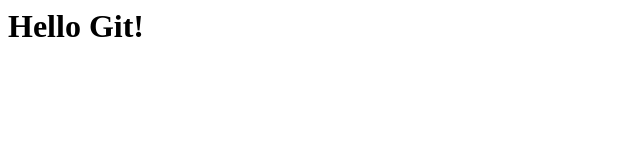
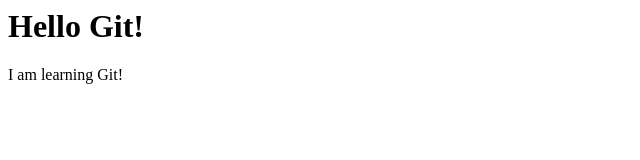
Before and after one commit to rtnix1/git-learning, a plain HTML site: page index.html in a window 1280 px wide. Shown: the whole page, without its empty margins (0-640 px from the left). Drawn offline with Linux system fonts and the light colour scheme.

Commit message:
Add learning message

```diff
--- a/index.html
+++ b/index.html
@@ -1 +1,2 @@
 <h1>Hello Git!</h1>
+<p>I am learning Git!</p>
```
